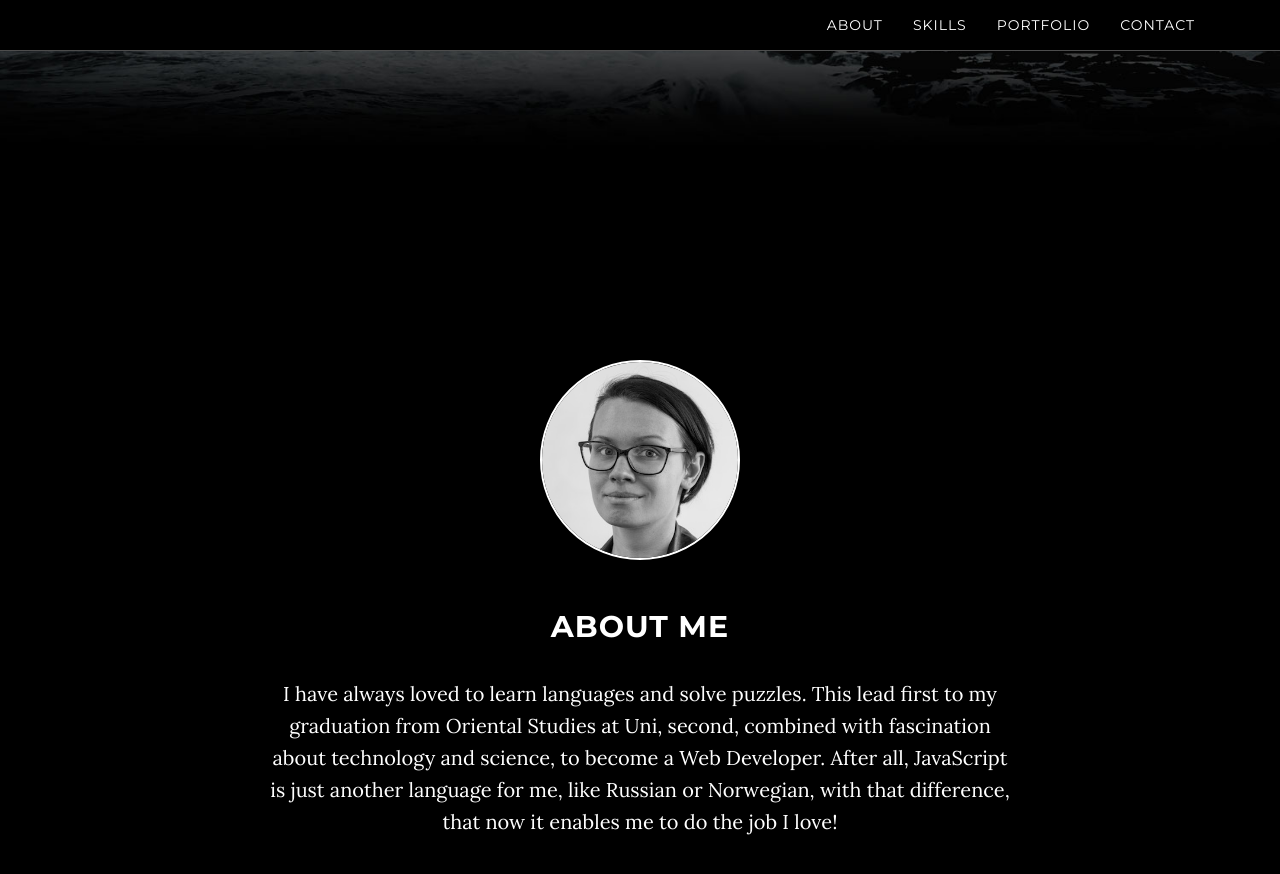
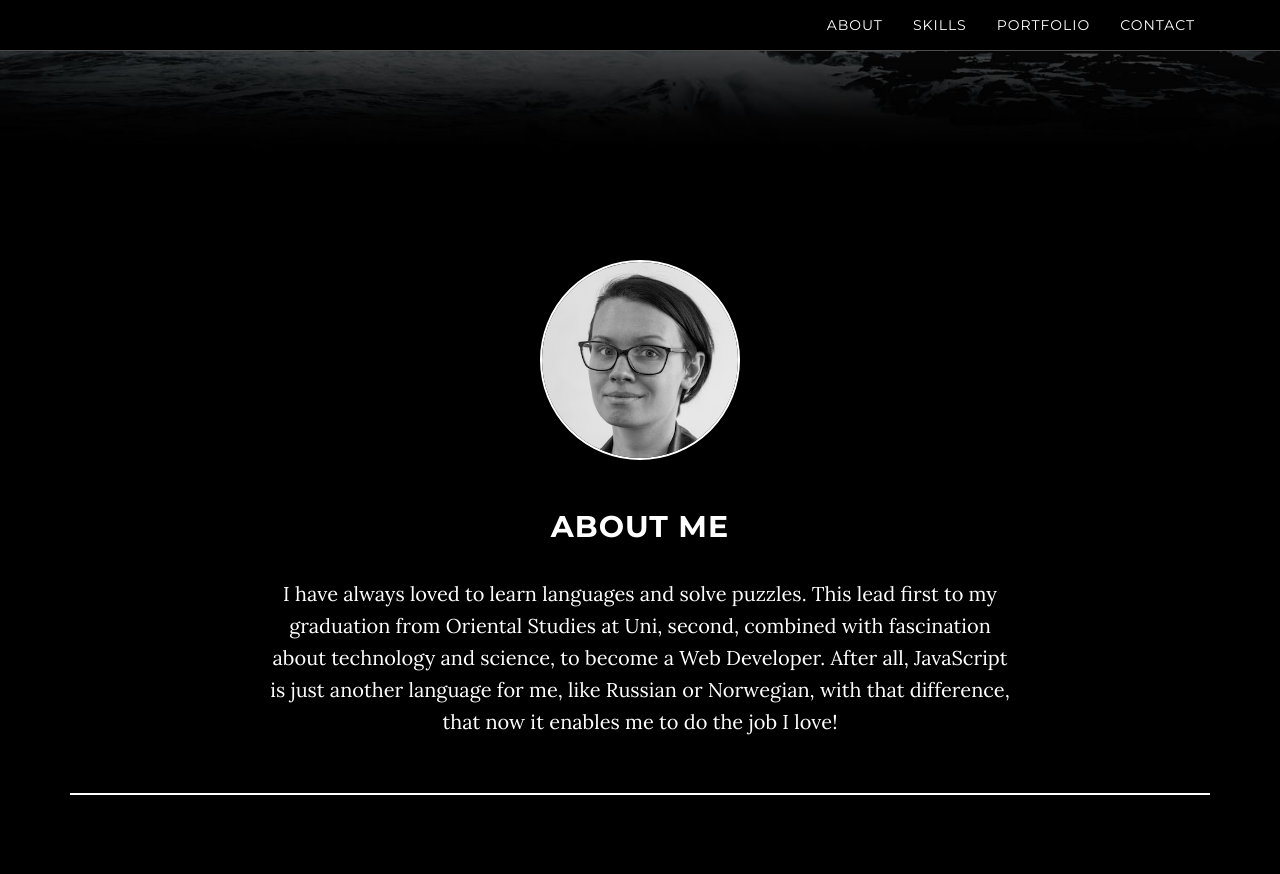
Before and after one commit to alexcviek/alexcviek.github.io, a Jekyll site: the page built from index.html, in a window 1280 px wide and 900 px high, scrolled down 740 px. Shown: the top 874 px of the window. Built offline with Jekyll 4.4.1, drawn with Linux system fonts in a browser that asks for light colours.

Commit message:
changed structure in portfolio section

```diff
--- a/_includes/about.html
+++ b/_includes/about.html
@@ -7,4 +7,5 @@
       <p>I have always loved to learn languages and solve puzzles. This lead first to my graduation from Oriental Studies at Uni, second, combined with fascination about technology and science, to become a Web Developer. After all, JavaScript is just another language for me, like Russian or Norwegian, with that difference, that now it enables me to do the job I love!</p>
     </div>
   </div>
+  <hr class="line">
 </section>
--- a/_includes/portfolio.html
+++ b/_includes/portfolio.html
@@ -6,15 +6,14 @@
         <h2>Portfolio</h2>
         <div class="row">
           {% for project in site.project %}
-          <div class="col-lg-8">
+          <div class="col-lg-12">
+            <img class="img-responsive" width="300px" src="{{ project.image }}" alt="{{ project.image }}">
             <h4>{{ project.title }}</h4>
             <h6>Technologies used: {{ project.technologies }}</h6>
             <p>{{ project.desc }}</p>
             <h6><a href="{{ project.github }}" target="_blank">See me on GitHub</a> && <a href="{{ project.heroku }}" target="_blank">See me on Heroku</a></h6>
           </div>
-          <div class="col-lg-4">
-            <img class="img-responsive" src="{{ project.image }}" alt="{{ project.image }}">
-          </div>
+          <hr class="line">
           {% endfor %}
         </div>
       </div>
--- a/_includes/skills.html
+++ b/_includes/skills.html
@@ -1,29 +1,30 @@
 <section id="skills" class="container content-section text-center">
-  <div class="row">
+  <div class="row skills-row">
     <div class="col-lg-8 col-lg-offset-2">
       <h2>Skills</h2>
       <p><em>Technologies I have used</em></p>
       <div>
-        <img width="100px" height="100px" src="/img/js.png">
-        <img width="100px" height="100px" src="/img/css3.png">
-        <img width="100px" height="100px" src="/img/html5.png">
-        <img width="100px" height="100px" src="/img/angular.png">
-        <img width="100px" height="100px" src="/img/atom.png">
-        <img width="100px" height="100px" src="/img/bootstrap.png">
-        <img width="100px" src="/img/express.png">
-        <img width="100px" height="100px" src="/img/git.png">
-        <img width="100px" height="100px" src="/img/github.png">
-        <img width="100px" height="100px" src="/img/gulp.png">
-        <img width="100px" height="100px" src="/img/jquery.png">
-        <img width="100px" height="100px" src="/img/mocha.png">
-        <img width="100px" height="100px" src="/img/mongodb.png">
-        <img width="100px" src="/img/node.png">
-        <img width="100px" height="100px" src="/img/postgresql.png">
-        <img width="100px" height="100px" src="/img/rails.png">
-        <img width="100px" height="100px" src="/img/ruby.png">
-        <img width="100px" height="100px" src="/img/sass.png">
-        <img width="100px" height="100px" src="/img/ui-bootstrap.png">
+        <img width="100px" height="100px" src="/img/js.png" title="JavaScript">
+        <img width="100px" height="100px" src="/img/css3.png" title="CSS3">
+        <img width="100px" height="100px" src="/img/html5.png" title="HTML5">
+        <img width="100px" height="100px" src="/img/angular.png" title="AngularJS">
+        <img width="100px" height="100px" src="/img/atom.png" title="Atom">
+        <img width="100px" height="100px" src="/img/bootstrap.png" title="Bootstrap">
+        <img width="100px" src="/img/express.png" title="Express.js">
+        <img width="100px" height="100px" src="/img/git.png" title="Git">
+        <img width="100px" height="100px" src="/img/github.png" title="Github">
+        <img width="100px" height="100px" src="/img/gulp.png" title="Gulp">
+        <img width="100px" height="100px" src="/img/jquery.png" title="jQuery">
+        <img width="100px" height="100px" src="/img/mocha.png" title="Mocha">
+        <img width="100px" height="100px" src="/img/mongodb.png" title="MongoDB">
+        <img width="100px" src="/img/node.png" title="Node.js">
+        <img width="100px" height="100px" src="/img/postgresql.png" title="PostgreSQL">
+        <img width="100px" height="100px" src="/img/rails.png" title="Ruby on Rails">
+        <img width="100px" height="100px" src="/img/ruby.png" title="Ruby">
+        <img width="100px" height="100px" src="/img/sass.png" title="SASS">
+        <img width="100px" height="100px" src="/img/ui-bootstrap.png" title="UI-Bootstrap">
       </div>
     </div>
   </div>
+  <hr class="line">
 </section>
--- a/js/grayscale.js
+++ b/js/grayscale.js
@@ -33,151 +33,3 @@ $('.navbar-collapse ul li a').click(function() {
 $("a").mouseup(function(){
     $(this).blur();
 })
-
-// Google Maps Scripts
-// When the window has finished loading create our google map below
-google.maps.event.addDomListener(window, 'load', init);
-
-function init() {
-    // Basic options for a simple Google Map
-    // For more options see: https://developers.google.com/maps/documentation/javascript/reference#MapOptions
-    var mapOptions = {
-        // How zoomed in you want the map to start at (always required)
-        zoom: 15,
-
-        // The latitude and longitude to center the map (always required)
-        center: new google.maps.LatLng(40.6700, -73.9400), // New York
-
-        // Disables the default Google Maps UI components
-        disableDefaultUI: true,
-        scrollwheel: false,
-        draggable: false,
-
-        // How you would like to style the map.
-        // This is where you would paste any style found on Snazzy Maps.
-        styles: [{
-            "featureType": "water",
-            "elementType": "geometry",
-            "stylers": [{
-                "color": "#000000"
-            }, {
-                "lightness": 17
-            }]
-        }, {
-            "featureType": "landscape",
-            "elementType": "geometry",
-            "stylers": [{
-                "color": "#000000"
-            }, {
-                "lightness": 20
-            }]
-        }, {
-            "featureType": "road.highway",
-            "elementType": "geometry.fill",
-            "stylers": [{
-                "color": "#000000"
-            }, {
-                "lightness": 17
-            }]
-        }, {
-            "featureType": "road.highway",
-            "elementType": "geometry.stroke",
-            "stylers": [{
-                "color": "#000000"
-            }, {
-                "lightness": 29
-            }, {
-                "weight": 0.2
-            }]
-        }, {
-            "featureType": "road.arterial",
-            "elementType": "geometry",
-            "stylers": [{
-                "color": "#000000"
-            }, {
-                "lightness": 18
-            }]
-        }, {
-            "featureType": "road.local",
-            "elementType": "geometry",
-            "stylers": [{
-                "color": "#000000"
-            }, {
-                "lightness": 16
-            }]
-        }, {
-            "featureType": "poi",
-            "elementType": "geometry",
-            "stylers": [{
-                "color": "#000000"
-            }, {
-                "lightness": 21
-            }]
-        }, {
-            "elementType": "labels.text.stroke",
-            "stylers": [{
-                "visibility": "on"
-            }, {
-                "color": "#000000"
-            }, {
-                "lightness": 16
-            }]
-        }, {
-            "elementType": "labels.text.fill",
-            "stylers": [{
-                "saturation": 36
-            }, {
-                "color": "#000000"
-            }, {
-                "lightness": 40
-            }]
-        }, {
-            "elementType": "labels.icon",
-            "stylers": [{
-                "visibility": "off"
-            }]
-        }, {
-            "featureType": "transit",
-            "elementType": "geometry",
-            "stylers": [{
-                "color": "#000000"
-            }, {
-                "lightness": 19
-            }]
-        }, {
-            "featureType": "administrative",
-            "elementType": "geometry.fill",
-            "stylers": [{
-                "color": "#000000"
-            }, {
-                "lightness": 20
-            }]
-        }, {
-            "featureType": "administrative",
-            "elementType": "geometry.stroke",
-            "stylers": [{
-                "color": "#000000"
-            }, {
-                "lightness": 17
-            }, {
-                "weight": 1.2
-            }]
-        }]
-    };
-
-    // Get the HTML DOM element that will contain your map
-    // We are using a div with id="map" seen below in the <body>
-    var mapElement = document.getElementById('map');
-
-    // Create the Google Map using out element and options defined above
-    var map = new google.maps.Map(mapElement, mapOptions);
-
-    // Custom Map Marker Icon - Customize the map-marker.png file to customize your icon
-    var image = 'img/map-marker.png';
-    var myLatLng = new google.maps.LatLng(40.6700, -73.9400);
-    var beachMarker = new google.maps.Marker({
-        position: myLatLng,
-        map: map,
-        icon: image
-    });
-}
```
Also changed, not shown: _includes/css/grayscale.css (+9 -23 lines).
